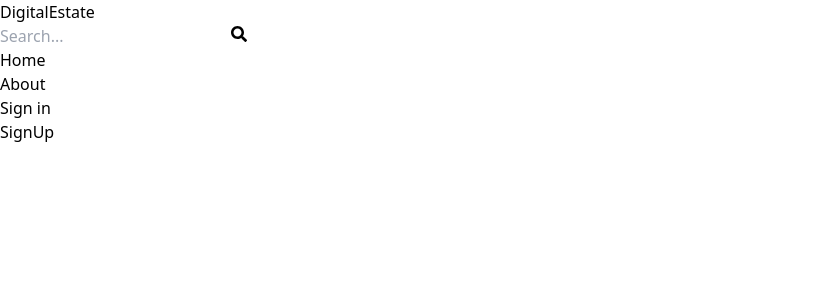
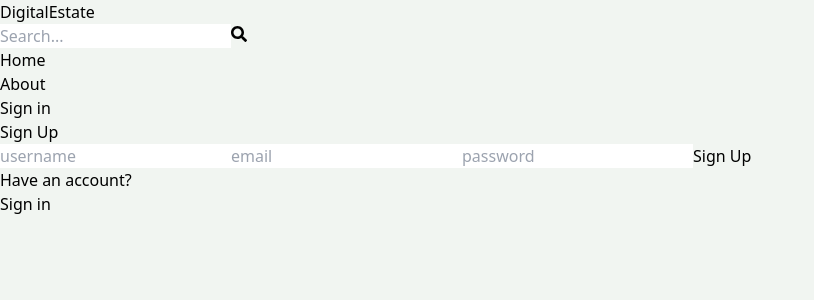
Before and after one commit to Shivamk777/DigitalEstate-Website, a React (Vite) app in the folder client/: page /sign-up in a window 1280 px wide. Shown: the top 300 px of the page, without its empty margins (0-814 px from the left). Built offline with nearby package versions, Linux system fonts and the light colour scheme.

Commit message:
complete signup ui & functionality

```diff
--- a/client/src/index.css
+++ b/client/src/index.css
@@ -1,3 +1,7 @@
 @tailwind base;
 @tailwind components;
 @tailwind utilities;
+
+body{
+    background-color: rgb(241, 245, 241);
+}
--- a/client/src/pages/SignUp.jsx
+++ b/client/src/pages/SignUp.jsx
@@ -1,7 +1,85 @@
-import React from 'react'
+import { useState } from 'react';
+import { Link, useNavigate } from 'react-router-dom';
+
 
 export default function SignUp() {
+  const [formData, setFormData] = useState({});
+  const [error, setError] = useState(null);
+  const [loading, setLoading] = useState(false);
+  const navigate = useNavigate();
+  const handleChange = (e) => {
+    setFormData({
+      ...formData,
+      [e.target.id]: e.target.value,
+    });
+  };
+  const handleSubmit = async (e) => {
+    e.preventDefault();
+    try {
+      setLoading(true);
+      const res = await fetch('/api/auth/signup', {
+        method: 'POST',
+        headers: {
+          'Content-Type': 'application/json',
+        },
+        body: JSON.stringify(formData),
+      });
+      const data = await res.json();
+      console.log(data);
+      if (data.success === false) {
+        setLoading(false);
+        setError(data.message);
+        return;
+      }
+      setLoading(false);
+      setError(null);
+      navigate('/sign-in');
+    } catch (error) {
+      setLoading(false);
+      setError(error.message);
+    }
+  };
   return (
-    <div>SignUp</div>
-  )
+    <div className='p-3 max-w-lg mx-auto'>
+      <h1 className='text-3xl text-center font-semibold my-7'>Sign Up</h1>
+      <form onSubmit={handleSubmit} className='flex flex-col gap-4'>
+        <input
+          type='text'
+          placeholder='username'
+          className='border p-3 rounded-lg'
+          id='username'
+          onChange={handleChange}
+        />
+        <input
+          type='email'
+          placeholder='email'
+          className='border p-3 rounded-lg'
+          id='email'
+          onChange={handleChange}
+        />
+        <input
+          type='password'
+          placeholder='password'
+          className='border p-3 rounded-lg'
+          id='password'
+          onChange={handleChange}
+        />
+
+        <button
+          disabled={loading}
+          className='bg-slate-700 text-white p-3 rounded-lg uppercase hover:opacity-95 disabled:opacity-80'
+        >
+          {loading ? 'Loading...' : 'Sign Up'}
+        </button>
+
+      </form>
+      <div className='flex gap-2 mt-5'>
+        <p>Have an account?</p>
+        <Link to={'/sign-in'}>
+          <span className='text-blue-700'>Sign in</span>
+        </Link>
+      </div>
+      {error && <p className='text-red-500 mt-5'>{error}</p>}
+    </div>
+  );
 }
--- a/client/vite.config.js
+++ b/client/vite.config.js
@@ -3,5 +3,13 @@
 
 // https://vitejs.dev/config/
 export default defineConfig({
+  server: {
+    proxy: {
+      '/api': {
+        target: 'http://localhost:3000',
+        secure: false,
+      },
+    },
+  },
   plugins: [react()],
 })
```
